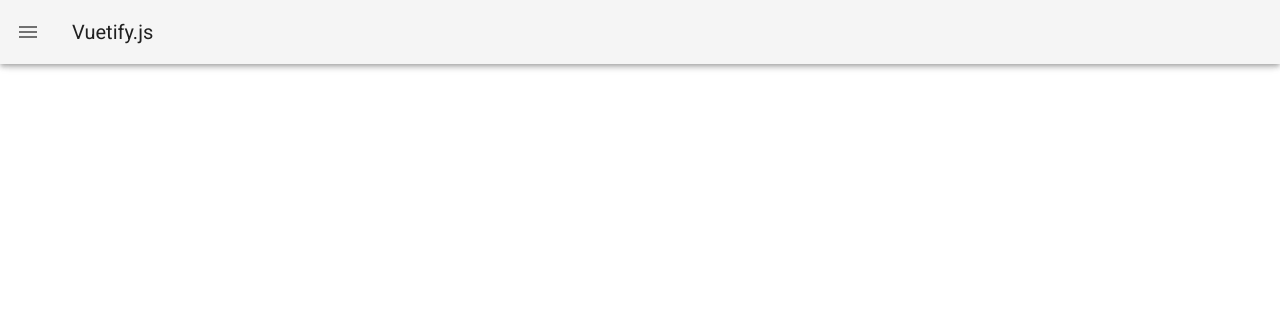
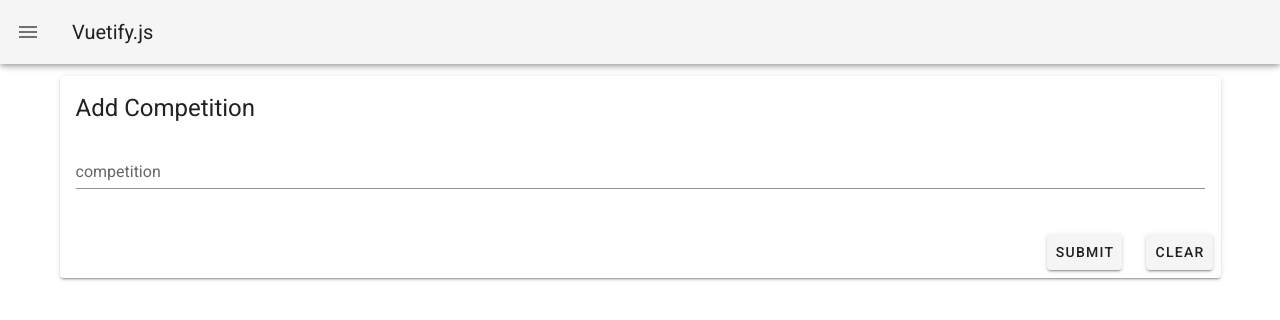
Before and after one commit to n4r1tahhhh/MusicGameRankingFront, a Nuxt app: page /competitions/new in a window 1280 px wide. Shown: the top 320 px of the page. Built offline with nearby package versions, Linux system fonts and the light colour scheme.

Commit message:
大会作成&一覧

```diff
--- a/pages/competitions/index.vue
+++ b/pages/competitions/index.vue
@@ -0,0 +1,18 @@
+<template>
+  <simpleCard title="All Competitions">
+    <div v-for="c in $store.state.competition.data" :key="c.name">
+      {{ c.name }}
+    </div>
+  </simpleCard>
+</template>
+
+<script>
+import simpleCard from '~/components/simpleCard'
+
+export default {
+  components: { simpleCard },
+  beforeCreate() {
+    this.$store.dispatch('competition/fetchData')
+  },
+}
+</script>
--- a/pages/competitions/new.vue
+++ b/pages/competitions/new.vue
@@ -0,0 +1,37 @@
+<template>
+  <inputForm title="Add Competition" @submit="submit" @clear="clear">
+    <form>
+      <v-text-field v-model="name" label="competition"></v-text-field>
+    </form>
+  </inputForm>
+</template>
+
+<script>
+import axios from '~/plugins/axios'
+import inputForm from '~/components/inputForm'
+
+export default {
+  components: { inputForm },
+  data() {
+    return {
+      name: '',
+    }
+  },
+  methods: {
+    async submit() {
+      // set params
+      const params = new URLSearchParams()
+      params.append('name', this.name)
+      // post and redirect
+      const res = await axios.post('/competitions', params)
+      if (res.status === 201) {
+        this.clear()
+        this.$router.push('/competitions')
+      }
+    },
+    clear() {
+      this.name = ''
+    },
+  },
+}
+</script>
--- /dev/null
+++ b/store/competition.js
@@ -0,0 +1,18 @@
+import axios from '~/plugins/axios'
+
+export const state = () => ({
+  data: {},
+})
+
+export const mutations = {
+  setData(state, res) {
+    state.data = res.data
+  },
+}
+
+export const actions = {
+  async fetchData({ commit }) {
+    const res = await axios.get('/competitions')
+    commit('setData', res)
+  },
+}
```
